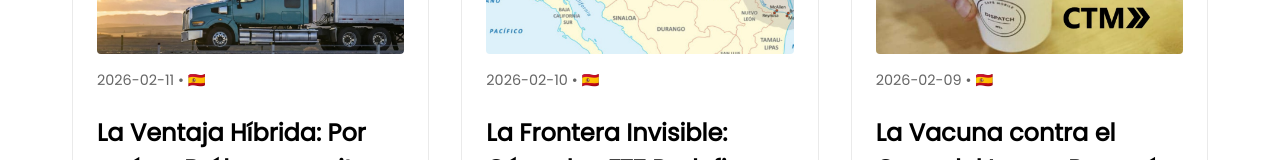
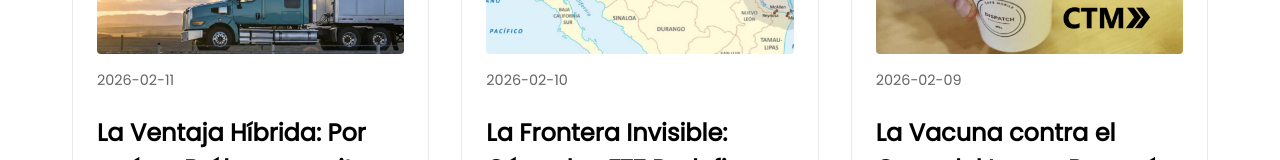
Before and after one commit to holguin4857/ctmbox, a Next.js app: page /es/blog in a window 1280 px wide. Shown: the part 474-634 px from the top of the page. Built offline with nearby package versions, Linux system fonts and the light colour scheme; no server answers.

Commit message:
emoji-removal

```diff
--- a/pages/blog/index.js
+++ b/pages/blog/index.js
@@ -67,7 +67,7 @@ export async function getStaticProps() {
     const slug = filename.replace(".md", "");
     const markdownWithMeta = fs.readFileSync(
       path.join(filesPath, filename),
-      "utf-8"
+      "utf-8",
     );
     const { data: frontmatter } = matter(markdownWithMeta);
     if (frontmatter.date && typeof frontmatter.date === "object") {
@@ -77,7 +77,7 @@ export async function getStaticProps() {
   });
 
   posts.sort(
-    (a, b) => new Date(b.frontmatter.date) - new Date(a.frontmatter.date)
+    (a, b) => new Date(b.frontmatter.date) - new Date(a.frontmatter.date),
   );
   return { props: { posts } };
 }
--- a/pages/es/blog/index.js
+++ b/pages/es/blog/index.js
@@ -38,7 +38,7 @@ export default function BlogIndexEs({ posts }) {
               )}
 
               <small className={styles.meta}>
-                {post.frontmatter.date.split("T")[0]} • 🇪🇸
+                {post.frontmatter.date.split("T")[0]}
               </small>
 
               <h2>{post.frontmatter.title}</h2>
@@ -68,7 +68,7 @@ export async function getStaticProps() {
     const slug = filename.replace(".md", "");
     const markdownWithMeta = fs.readFileSync(
       path.join(filesPath, filename),
-      "utf-8"
+      "utf-8",
     );
     const { data: frontmatter } = matter(markdownWithMeta);
     if (frontmatter.date && typeof frontmatter.date === "object") {
@@ -78,7 +78,7 @@ export async function getStaticProps() {
   });
 
   posts.sort(
-    (a, b) => new Date(b.frontmatter.date) - new Date(a.frontmatter.date)
+    (a, b) => new Date(b.frontmatter.date) - new Date(a.frontmatter.date),
   );
   return { props: { posts } };
 }
```
